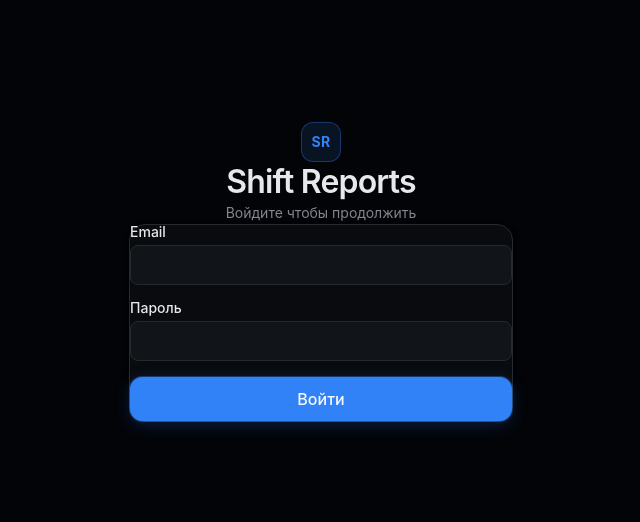
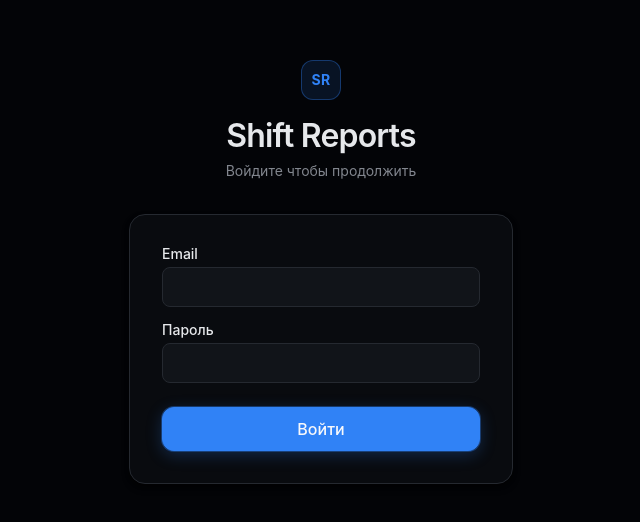
Before and after one commit to TeamChaika/reports, a Next.js app in the folder apps/web/: page /login in a window 1280 px wide. Shown: the part 128-650 px from the top of the page, without its empty margins (319-959 px from the left). Built offline with nearby package versions, Linux system fonts and the light colour scheme.

Commit message:
fix: remove unlayered CSS reset that overrode Tailwind utilities
* { margin: 0; padding: 0 } outside @layer blocked mx-auto, px-4, gap-*
and all other margin/padding utilities. Tailwind preflight already emits
the same reset inside @layer base, so the duplicate was both redundant
and harmful.

```diff
--- a/apps/web/src/styles/global.css
+++ b/apps/web/src/styles/global.css
@@ -2,19 +2,11 @@
  * Global base styles — Shift Reports
  * Applies foundational resets and theme defaults to HTML primitives.
  * All colour values reference tokens.css custom properties.
+ *
+ * NOTE: The *, *::before, *::after { margin:0; padding:0 } reset is
+ * intentionally omitted — Tailwind preflight already emits it inside
+ * @layer base, so adding it here (unlayered) would override utilities.
  */
-
-/* -------------------------------------------------------------------- */
-/* Box-sizing reset                                                       */
-/* -------------------------------------------------------------------- */
-
-*,
-*::before,
-*::after {
-  box-sizing: border-box;
-  margin: 0;
-  padding: 0;
-}
 
 /* -------------------------------------------------------------------- */
 /* Document root                                                          */
```
